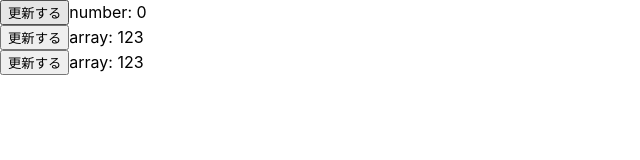
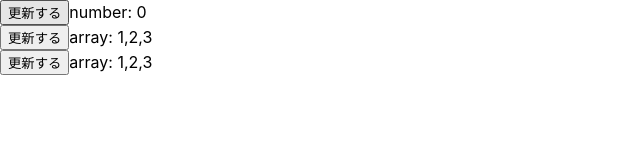
Before and after one commit to DiveIntoHacking/mo-use-states, a React (Create React App) app: page / in a window 1280 px wide. Shown: the top 160 px of the page, without its empty margins (0-640 px from the left). Built offline with nearby package versions, Linux system fonts and the light colour scheme.

Commit message:
just update

```diff
--- a/src/App.js
+++ b/src/App.js
@@ -29,7 +29,7 @@ const StateIsArray = () => {
   return (
     <div>
       <button onClick={push}>更新する</button>
-      array: {array}
+      array: {array.toString()}
     </div>
   );
 };
@@ -46,7 +46,7 @@ const StateIsArray2 = () => {
   return (
     <div>
       <button onClick={push}>更新する</button>
-      array: {array}
+      array: {array.toString()}
     </div>
   );
 };
```
Also changed, not shown: 2 other files (tests, documents, lock files or other folders).
